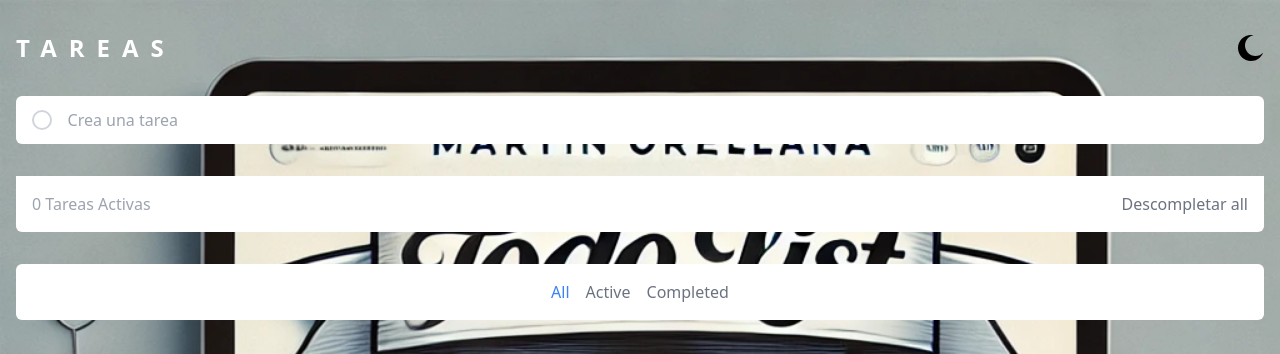
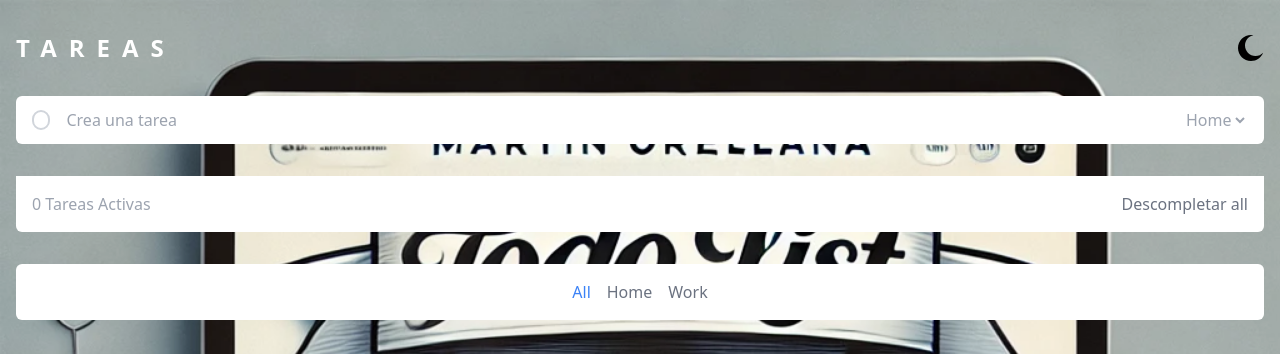
Before and after one commit to martinoremonje/formularioReact, a React (Vite) app: page / in a window 1280 px wide. Shown: the top 354 px of the page. Built offline with nearby package versions, Linux system fonts and the light colour scheme.

Commit message:
create a Home and Work filter and todos and options

```diff
--- a/src/App.jsx
+++ b/src/App.jsx
@@ -22,6 +22,7 @@
   const handleForm = (e) =>{
     e.preventDefault();
     const title = e.target.todo.value;
+    const value = e.target.category.value;
 
     if(title.trim() == ""){
       e.target.reset();
@@ -38,6 +39,7 @@
     const newTodo = {
       id: Date.now(),
       title,
+      value,
       completed: false
     }
     setTodos([...todos, newTodo]);
@@ -47,8 +49,8 @@
   const handleFilter = () =>{
     switch(filter){
       case "all": return todos;
-      case "active": return todos.filter(todo => !todo.completed);
-      case "completed": return todos.filter(todo => todo.completed);
+      case "active": return todos.filter(todo => todo.value === "home");
+      case "completed": return todos.filter(todo => todo.value === "work");
       default: return todos
     }
   }
--- a/src/components/Filter.jsx
+++ b/src/components/Filter.jsx
@@ -3,8 +3,8 @@
         <section className="container mx-auto mt-8">
         <div className="bg-white p-4 rounded-md flex justify-center gap-4">
         <button onClick={()=> setFilter("all")} className={`${filter === "all" ? "text-blue-500" : "text-gray-500 hover:text-blue-500"}`}>All </button>
-        <button onClick={()=> setFilter("active")} className={`${filter === "active" ? "text-blue-500" : "text-gray-500 hover:text-blue-500"}`}>Active</button>
-        <button onClick={()=> setFilter("completed")} className={`${filter === "completed" ? "text-blue-500" : "text-gray-500 hover:text-blue-500"}`}>Completed</button>
+        <button onClick={()=> setFilter("active")} className={`${filter === "active" ? "text-blue-500" : "text-gray-500 hover:text-blue-500"}`}>Home</button>
+        <button onClick={()=> setFilter("completed")} className={`${filter === "completed" ? "text-blue-500" : "text-gray-500 hover:text-blue-500"}`}>Work</button>
         </div>
       </section>)
  };
--- a/src/components/Form.jsx
+++ b/src/components/Form.jsx
@@ -1,10 +1,14 @@
-const Form = ({handleForm}) => {
+const Form = ({ handleForm }) => {
     return (
-        <form onSubmit={handleForm} action="" className=" flex rounded-md bg-white overflow-hidden py-3 gap-4 items-center px-4">
-        <span className="border-gray-300 h-5 w-5 inline-block rounded-full border-2"></span>
-        <input name="todo" type="text" placeholder="Crea una tarea" className="w-full text-gray-400 outline-none"/>
+        <form onSubmit={handleForm} className="flex rounded-md bg-white overflow-hidden py-3 gap-4 items-center px-4">
+            <span className="border-gray-300 h-5 w-5 inline-block rounded-full border-2"></span>
+            <input name="todo" type="text" placeholder="Crea una tarea" className="w-full text-gray-400 outline-none" />
+            <select name="category" className="text-gray-400 border-none bg-transparent outline-none">
+                <option value="home">Home</option>
+                <option value="work">Work</option>
+            </select>
         </form>
-    )
- };
+    );
+};
 
- export default Form;
+export default Form;
```
